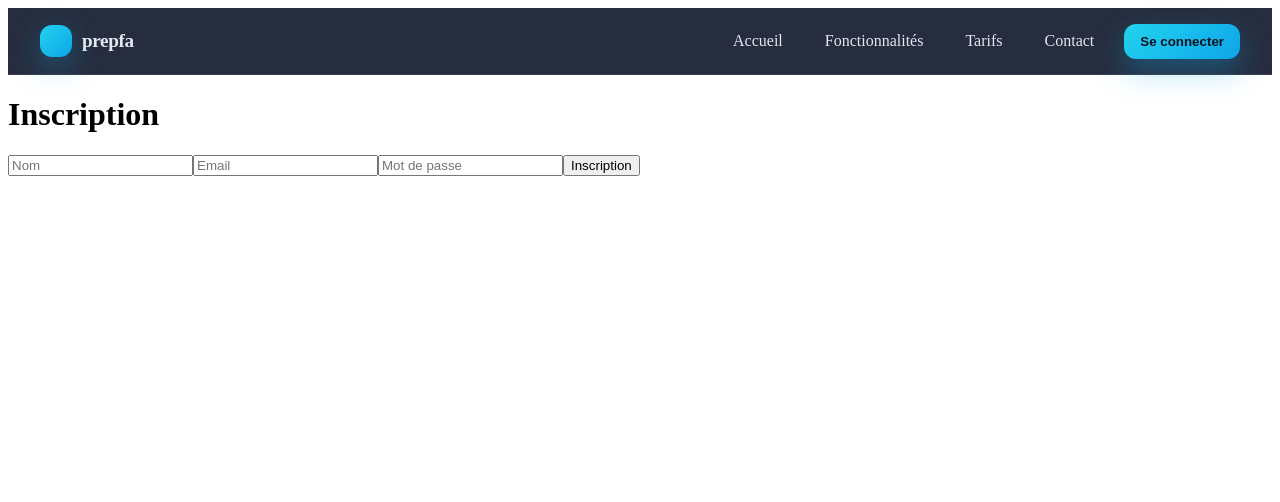
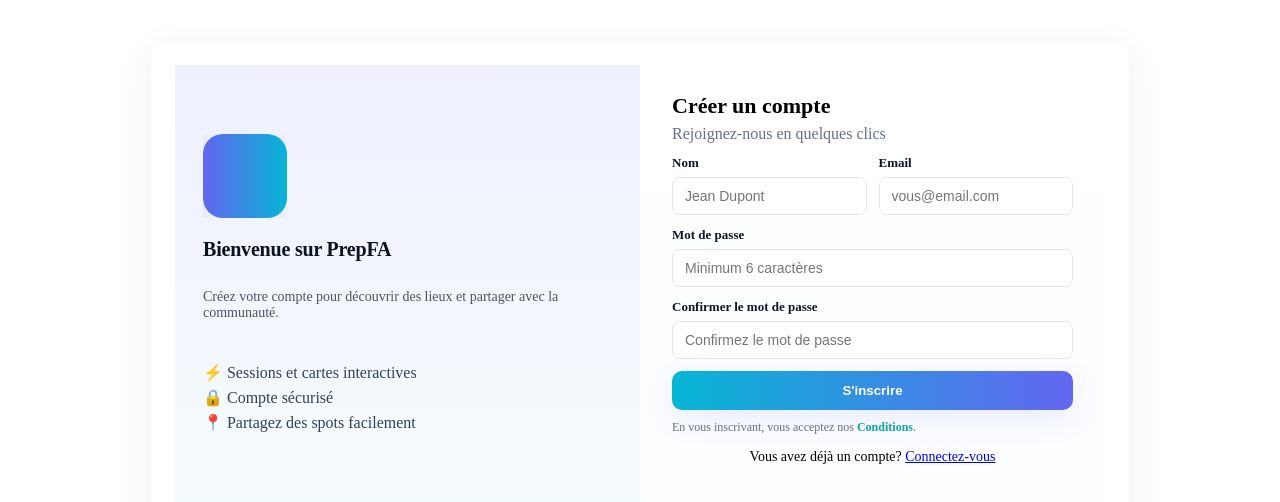
Before and after one commit to cohenothmane/prepfa, a React (Create React App) app in the folder front/: page /inscription in a window 1280 px wide. Shown: the top 502 px of the page. Built offline with nearby package versions, Linux system fonts and the light colour scheme.

Commit message:
feat(inscription): modernize signup UI and styles

```diff
--- a/front/src/App.js
+++ b/front/src/App.js
@@ -1,6 +1,5 @@
 import "./App.css";
 import { Routes, Route } from "react-router-dom";
-import Navbar from "./components/Navbar/Navbar";
 import Home from "./components/home/Home";
 import Login from "./components/login/Login";
 import Inscription from "./components/inscription/Inscription";
@@ -8,7 +7,6 @@ import Inscription from "./components/inscription/Inscription";
 function App() {
   return (
     <div className="app">
-      <Navbar />
       <Routes>
         <Route path="/" element={<Home />} />
         <Route path="/home" element={<Home />} />
--- a/front/src/components/inscription/Inscription.css
+++ b/front/src/components/inscription/Inscription.css
@@ -0,0 +1,186 @@
+
+.inscription-container {
+	display: flex;
+	align-items: center;
+	justify-content: center;
+	padding: 32px 16px;
+}
+
+.inscription-card {
+	width: 100%;
+	max-width: 460px;
+	background: #ffffff;
+	border-radius: 10px;
+	box-shadow: 0 6px 18px rgba(20,20,40,0.08);
+	padding: 24px;
+	box-sizing: border-box;
+}
+
+.inscription-header h1 {
+	margin: 0 0 6px 0;
+	font-size: 20px;
+}
+
+.inscription-header p {
+	margin: 0 0 16px 0;
+	color: #666;
+	font-size: 14px;
+}
+
+.success-message {
+	background: #ebf8f1;
+	color: #0b6d3a;
+	padding: 10px 12px;
+	border-radius: 6px;
+	margin-bottom: 12px;
+}
+
+.error-message {
+	background: #fff4f4;
+	color: #a01818;
+	padding: 10px 12px;
+	border-radius: 6px;
+	margin-bottom: 12px;
+}
+
+.inscription-form .form-group {
+	margin-bottom: 12px;
+}
+
+.inscription-form label {
+	display: block;
+	margin-bottom: 6px;
+	font-weight: 600;
+	font-size: 13px;
+}
+
+.inscription-form input {
+	width: 100%;
+	padding: 10px 12px;
+	border: 1px solid #e6e6e9;
+	border-radius: 8px;
+	font-size: 14px;
+	box-sizing: border-box;
+}
+
+.inscription-form .input-error {
+	border-color: #e08a8a;
+}
+
+.error-text {
+	color: #b23a3a;
+	font-size: 12px;
+	margin-top: 6px;
+	display: block;
+}
+
+.submit-button {
+	width: 100%;
+	background: #0b5fff;
+	color: white;
+	border: none;
+	padding: 12px;
+	border-radius: 8px;
+	font-weight: 700;
+	cursor: pointer;
+}
+
+.submit-button[disabled] {
+	opacity: 0.7;
+	cursor: not-allowed;
+}
+
+.inscription-footer {
+	margin-top: 14px;
+	text-align: center;
+	font-size: 14px;
+}
+
+.inscription-footer .link {
+	color: #0b5fff;
+	text-decoration: none;
+}
+
+.test-redirect {
+	width: 100%;
+	margin-top: 6px;
+	padding: 8px 10px;
+	border-radius: 8px;
+	border: 1px solid #ddd;
+	background: #fafafa;
+	cursor: pointer;
+}
+
+/* Modern layout */
+.inscription-card.modern {
+	max-width: 980px;
+	display: grid;
+	grid-template-columns: 1fr 1fr;
+	overflow: hidden;
+	border-radius: 14px;
+}
+
+.inscription-left {
+	background: linear-gradient(180deg, rgba(99,102,241,0.10), rgba(6,182,212,0.04));
+	padding: 36px 28px;
+	display: flex;
+	flex-direction: column;
+	gap: 14px;
+	align-items: flex-start;
+	justify-content: center;
+	color: #0f172a;
+}
+
+.inscription-left .decor {
+	display: flex;
+	align-items: center;
+	justify-content: center;
+	width: 84px;
+	height: 84px;
+	margin-bottom: 6px;
+}
+
+.inscription-left h2 {
+	margin: 0;
+	font-size: 20px;
+	color: #0b1220;
+	letter-spacing: -0.2px;
+}
+
+.inscription-left .muted {
+	color: #4b5563;
+	font-size: 14px;
+}
+
+.features { list-style: none; padding: 0; margin: 8px 0 0 0; color: #334155 }
+.features li { margin: 6px 0 }
+
+.inscription-right { padding: 28px 32px; background: linear-gradient(180deg,#ffffff,#fbfdff); backdrop-filter: blur(6px); }
+
+.form-header h1 { margin: 0; font-size: 22px }
+.form-header .muted { margin: 6px 0 12px 0; color: #667085 }
+
+.row { display:flex; gap:12px }
+.half { flex:1 }
+
+.inscription-form .form-group label { font-size:13px; color:#0f172a }
+.inscription-form .form-group input { transition: box-shadow .18s, border-color .18s; }
+.inscription-form .form-group input:focus { outline:none; box-shadow: 0 10px 30px rgba(99,102,241,0.08); border-color:#6366f1 }
+
+.submit-button.gradient { background: linear-gradient(90deg,#06b6d4,#6366f1); border: none; color: white; padding:12px; font-weight:700; border-radius:10px; box-shadow: 0 8px 30px rgba(99,102,241,0.12) }
+
+.small-note { font-size:12px; color:#667085; margin-top:10px }
+
+/* accents */
+.inscription-card.modern { box-shadow: 0 10px 40px rgba(15,23,42,0.06); border: 1px solid rgba(99,102,241,0.04); }
+.inscription-left .decor rect { filter: drop-shadow(0 8px 30px rgba(99,102,241,0.12)); }
+
+/* link accent */
+.inscription-footer .link, .small-note a { color: #0ea5a4; text-decoration: none; font-weight:600 }
+
+@media (max-width: 820px) {
+	.inscription-card.modern { grid-template-columns: 1fr; }
+	.inscription-left { align-items: center; text-align: center }
+	.inscription-right { padding: 20px }
+	.row { flex-direction: column }
+}
--- a/front/src/components/inscription/Inscription.jsx
+++ b/front/src/components/inscription/Inscription.jsx
@@ -1,17 +1,137 @@
-import React from 'react'
+import React, { useState } from 'react'
+import { useNavigate, Link } from 'react-router-dom'
 import './Inscription.css'
+
 const Inscription = () => {
+  const [formData, setFormData] = useState({ nom: '', email: '', password: '', confirmPassword: '' })
+  const [errors, setErrors] = useState({})
+  const [isLoading, setIsLoading] = useState(false)
+  const [success, setSuccess] = useState(false)
+  const navigate = useNavigate()
+
+  const validateForm = () => {
+    const newErrors = {}
+    if (!formData.nom.trim()) newErrors.nom = 'Le nom est requis'
+    if (!formData.email.trim()) newErrors.email = 'L\'email est requis'
+    else if (!/^[^\s@]+@[^\s@]+\.[^\s@]+$/.test(formData.email)) newErrors.email = 'Email invalide'
+    if (!formData.password) newErrors.password = 'Le mot de passe est requis'
+    else if (formData.password.length < 6) newErrors.password = 'Minimum 6 caractères'
+    if (formData.password !== formData.confirmPassword) newErrors.confirmPassword = 'Les mots de passe ne correspondent pas'
+    return newErrors
+  }
+
+  const handleChange = (e) => {
+    const { name, value } = e.target
+    setFormData(prev => ({ ...prev, [name]: value }))
+    if (errors[name]) setErrors(prev => ({ ...prev, [name]: '' }))
+  }
+
+  const handleSubmit = async (e) => {
+    e.preventDefault()
+    const newErrors = validateForm()
+    if (Object.keys(newErrors).length) return setErrors(newErrors)
+
+    setIsLoading(true)
+    try {
+      console.debug('Inscription submit', formData)
+      const response = await fetch('/api/auth/register', {
+        method: 'POST',
+        headers: { 'Content-Type': 'application/json' },
+        body: JSON.stringify({ nom: formData.nom, email: formData.email, password: formData.password })
+      })
+      console.debug('Register response status:', response.status)
+      let respBody = null
+      try { respBody = await response.json(); console.debug('Register response body:', respBody) } catch (err) { /* no json */ }
+
+      if (response.ok) {
+        setSuccess(true)
+        setFormData({ nom: '', email: '', password: '', confirmPassword: '' })
+        setErrors({})
+        setTimeout(() => navigate('/'), 1000)
+      } else {
+        const message = (respBody && (respBody.message || respBody.error)) || 'Inscription échouée'
+        console.warn('Register failed:', message)
+        setErrors({ submit: message })
+      }
+    } catch (error) {
+      console.error('Register fetch error:', error)
+      setErrors({ submit: 'Une erreur réseau est survenue. Vérifiez le serveur.' })
+    } finally {
+      setIsLoading(false)
+    }
+  }
+
   return (
-    <div>
+    <div className="inscription-container">
+      <div className="inscription-card modern">
+        <div className="inscription-left">
+          <div className="decor">
+            <svg width="84" height="84" viewBox="0 0 84 84" fill="none" xmlns="http://www.w3.org/2000/svg">
+              <defs>
+                <linearGradient id="g1" x1="0" x2="1">
+                  <stop offset="0%" stopColor="#6366f1" />
+                  <stop offset="100%" stopColor="#06b6d4" />
+                </linearGradient>
+              </defs>
+              <rect width="84" height="84" rx="20" fill="url(#g1)" />
+            </svg>
+          </div>
+          <h2>Bienvenue sur PrepFA</h2>
+          <p className="muted">Créez votre compte pour découvrir des lieux et partager avec la communauté.</p>
+          <ul className="features">
+            <li>⚡ Sessions et cartes interactives</li>
+            <li>🔒 Compte sécurisé</li>
+            <li>📍 Partagez des spots facilement</li>
+          </ul>
+        </div>
 
-    <h1>Inscription</h1>
+        <div className="inscription-right">
+          <div className="form-header">
+            <h1>Créer un compte</h1>
+            <p className="muted">Rejoignez-nous en quelques clics</p>
+          </div>
 
-    <form>
-        <input type="text" placeholder="Nom" />
-        <input type="email" placeholder="Email" />
-        <input type="password" placeholder="Mot de passe" />
-        <button type="submit">Inscription</button>
-    </form>
+          {success && <div className="success-message">✓ Inscription réussie! Vérifiez votre email.</div>}
+          {errors.submit && <div className="error-message">{errors.submit}</div>}
+
+          <form onSubmit={handleSubmit} className="inscription-form">
+            <div className="row">
+              <div className="form-group half">
+                <label htmlFor="nom">Nom</label>
+                <input id="nom" name="nom" value={formData.nom} onChange={handleChange} placeholder="Jean Dupont" className={errors.nom ? 'input-error' : ''} disabled={isLoading} />
+                {errors.nom && <span className="error-text">{errors.nom}</span>}
+              </div>
+
+              <div className="form-group half">
+                <label htmlFor="email">Email</label>
+                <input id="email" name="email" type="email" value={formData.email} onChange={handleChange} placeholder="vous@email.com" className={errors.email ? 'input-error' : ''} disabled={isLoading} />
+                {errors.email && <span className="error-text">{errors.email}</span>}
+              </div>
+            </div>
+
+            <div className="form-group">
+              <label htmlFor="password">Mot de passe</label>
+              <input id="password" name="password" type="password" value={formData.password} onChange={handleChange} placeholder="Minimum 6 caractères" className={errors.password ? 'input-error' : ''} disabled={isLoading} />
+              {errors.password && <span className="error-text">{errors.password}</span>}
+            </div>
+
+            <div className="form-group">
+              <label htmlFor="confirmPassword">Confirmer le mot de passe</label>
+              <input id="confirmPassword" name="confirmPassword" type="password" value={formData.confirmPassword} onChange={handleChange} placeholder="Confirmez le mot de passe" className={errors.confirmPassword ? 'input-error' : ''} disabled={isLoading} />
+              {errors.confirmPassword && <span className="error-text">{errors.confirmPassword}</span>}
+            </div>
+
+            <button type="submit" className="submit-button gradient" disabled={isLoading}>{isLoading ? 'Inscription en cours...' : "S'inscrire"}</button>
+
+            <div className="small-note">En vous inscrivant, vous acceptez nos <a href="#">Conditions</a>.</div>
+          </form>
+
+          <div className="inscription-footer">
+            <p>Vous avez déjà un compte? <Link to="/login">Connectez-vous</Link></p>
+          </div>
+
+        </div>
+      </div>
     </div>
   )
 }
```
Also changed, not shown: 1 other file (tests, documents, lock files or other folders).
